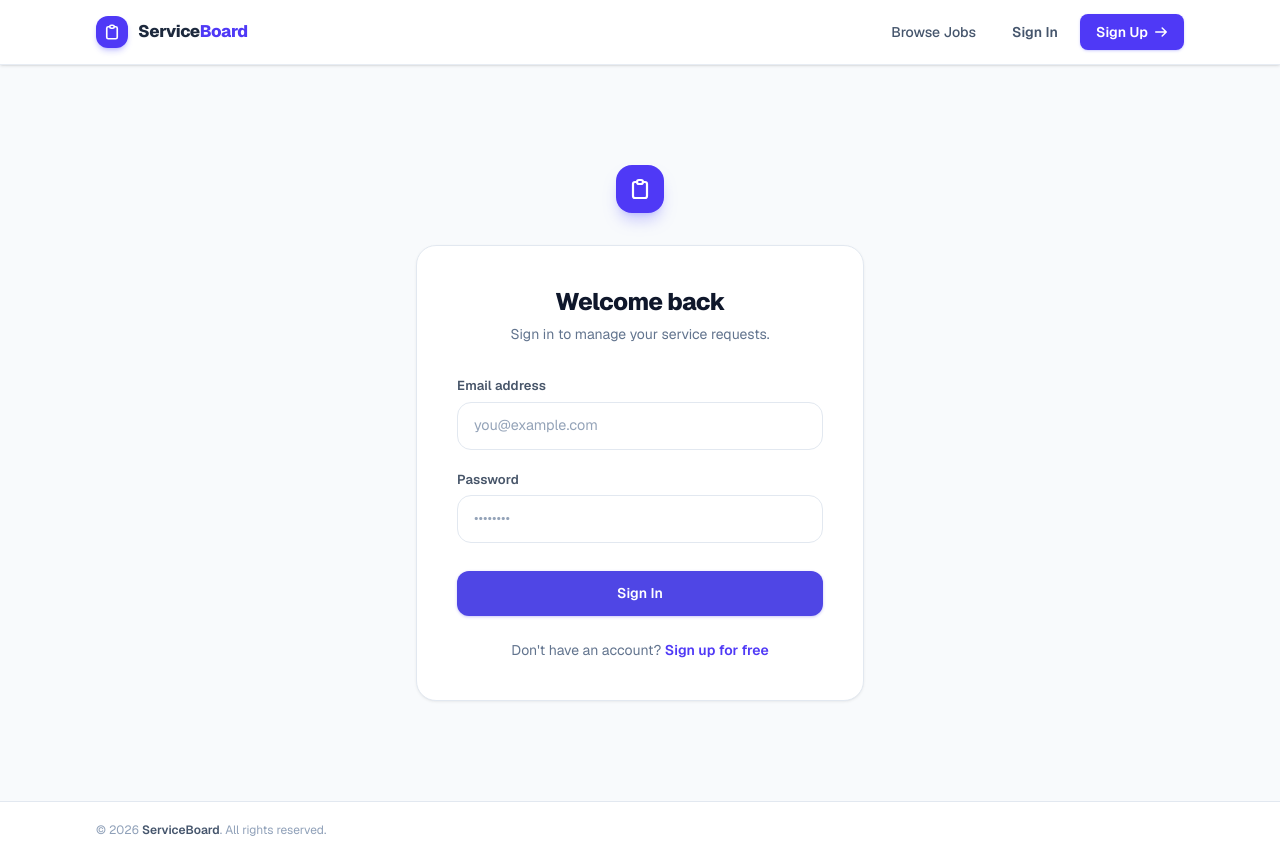
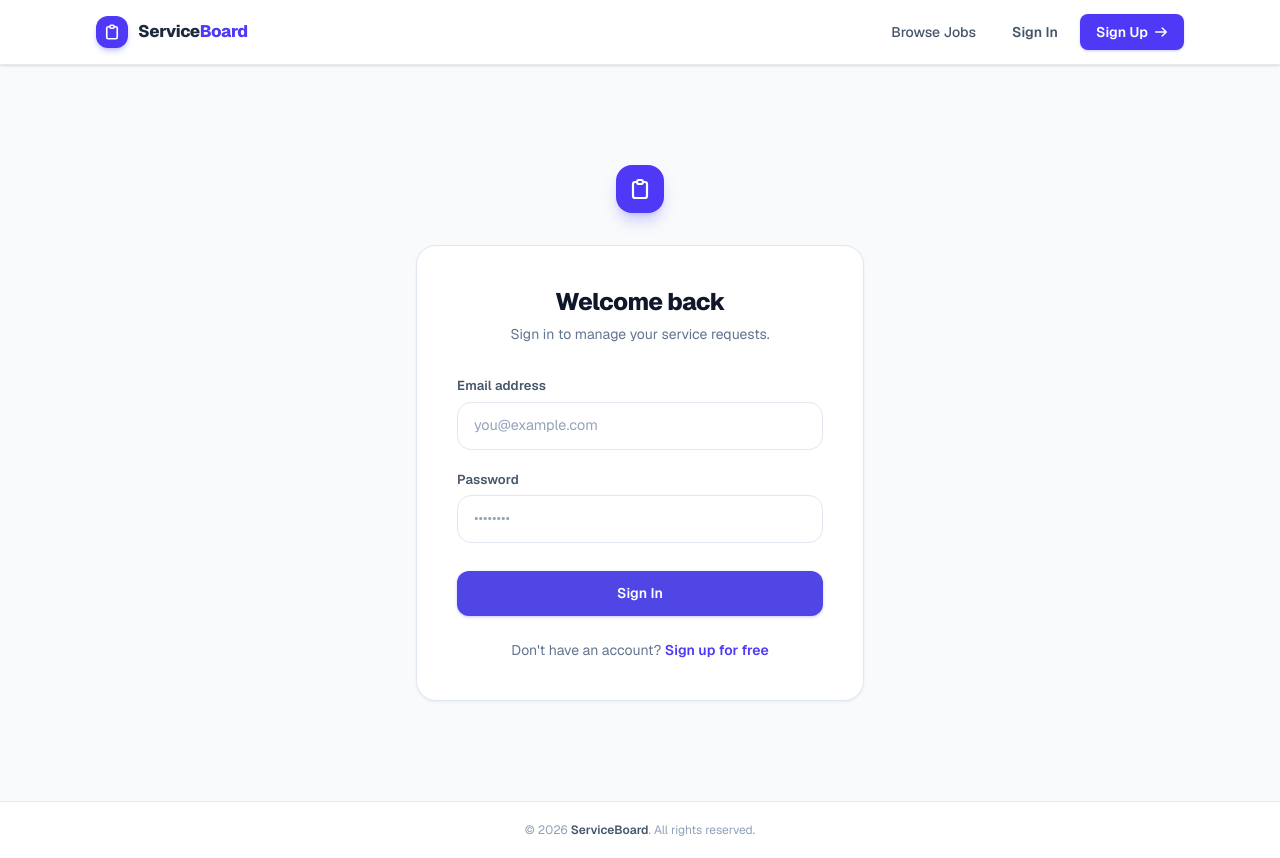
Before and after one commit to kasunsagara/mini-service-request-board, a Next.js app in the folder frontend/: page /login in a window 1280 px wide. Built offline with nearby package versions, Linux system fonts and the light colour scheme.

Commit message:
small change

```diff
--- a/frontend/app/layout.jsx
+++ b/frontend/app/layout.jsx
@@ -30,8 +30,8 @@ export default function RootLayout({ children }) {
 
           {/* Footer */}
           <footer className="mt-auto border-t border-slate-200 bg-white">
-            <div className="max-w-6xl mx-auto px-4 sm:px-6 lg:px-8 py-5 flex flex-col sm:flex-row items-center justify-between gap-2">
-              <span className="text-xs text-slate-400">
+            <div className="max-w-6xl mx-auto px-4 sm:px-6 lg:px-8 py-5 flex items-center justify-center">
+              <span className="text-xs text-slate-400 text-center">
                 © {new Date().getFullYear()} <span className="font-semibold text-slate-600">ServiceBoard</span>. All rights reserved.
               </span>
             </div>
```
